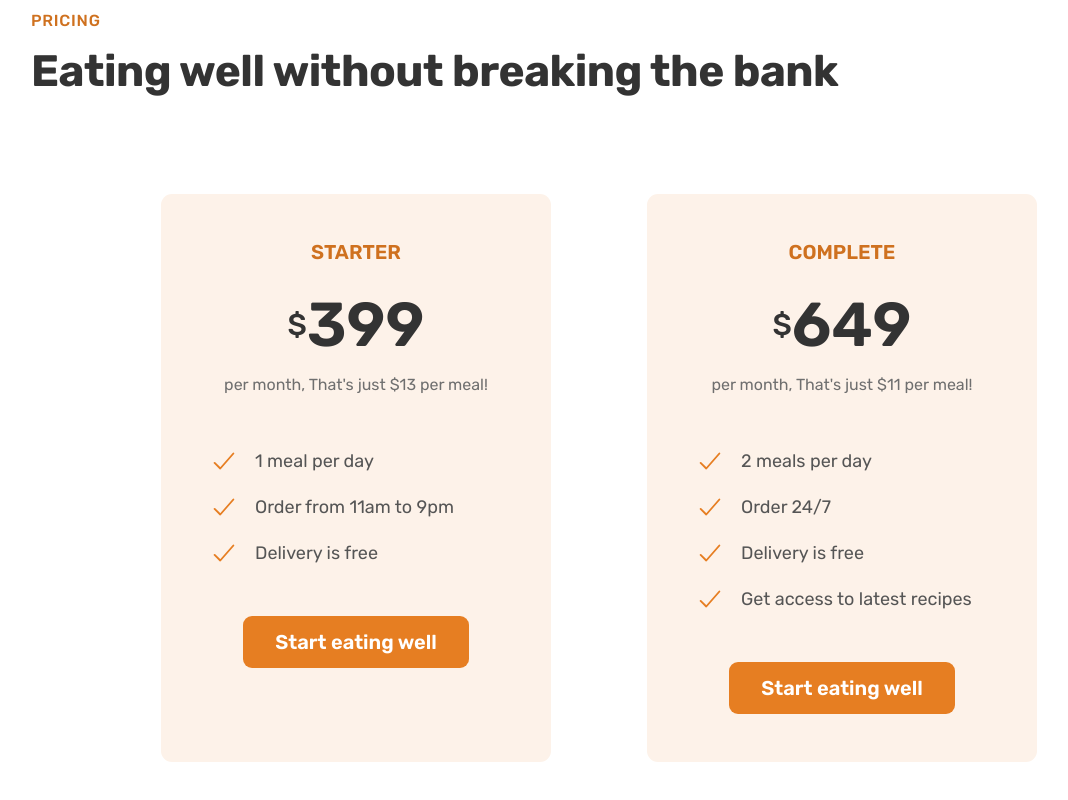
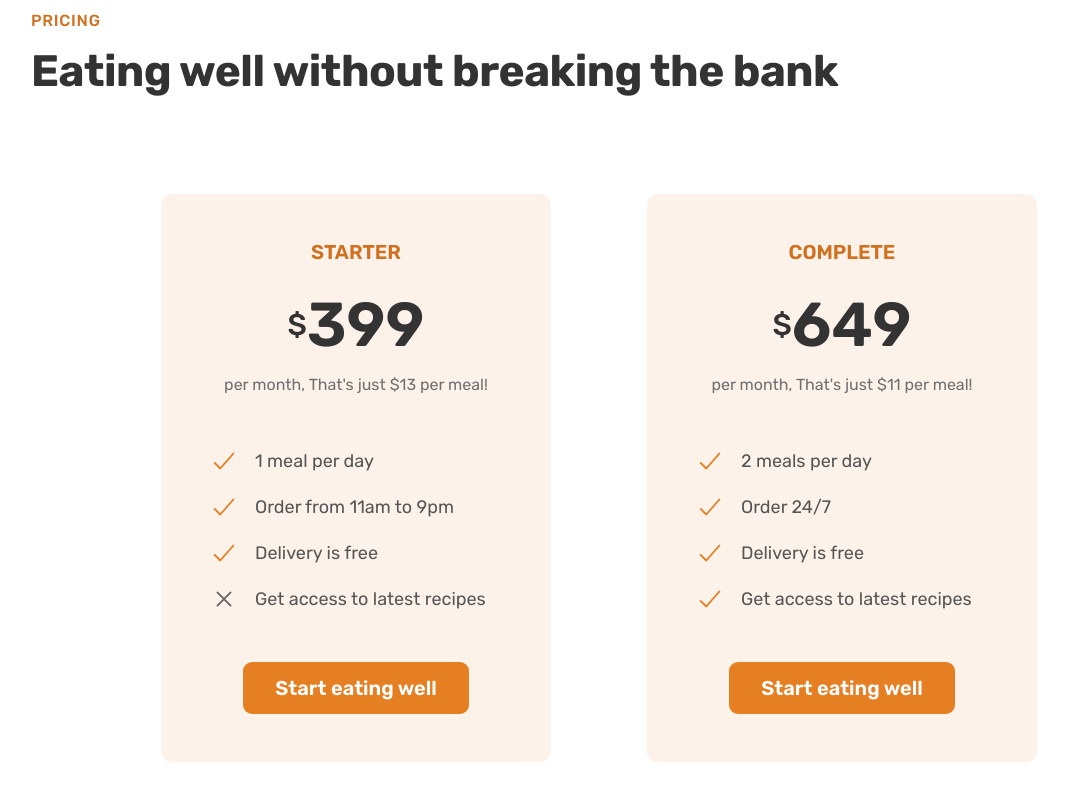
Before and after one commit to Euuphi/omnifood, a React (Create React App) app: page / in a window 1280 px wide. Shown: the part 4679-5479 px from the top of the page, without its empty margins (41-1109 px from the left). Built offline with nearby package versions, Linux system fonts and the light colour scheme.

Commit message:
Add constraints to Starter plan

```diff
--- a/src/components/Sections/Pricing/Pricing.js
+++ b/src/components/Sections/Pricing/Pricing.js
@@ -15,6 +15,8 @@ const Pricing = () => {
         "Order from 11am to 9pm",
         "Delivery is free",
     ];
+
+    const starterPlanConstraints = ["Get access to latest recipes"];
 
     const completePlanBenefits = [
         "2 meals per day",
@@ -40,8 +42,10 @@ const Pricing = () => {
                         text="per month, That's just $13 per meal!"
                         price={399}
                         planBenefits={starterPlanBenefits}
+                        planConstraints={starterPlanConstraints}
                     />
                     <PricingPlan
+                        className={styles.planComplete}
                         name="Complete"
                         text="per month, That's just $11 per meal!"
                         price={649}
```
